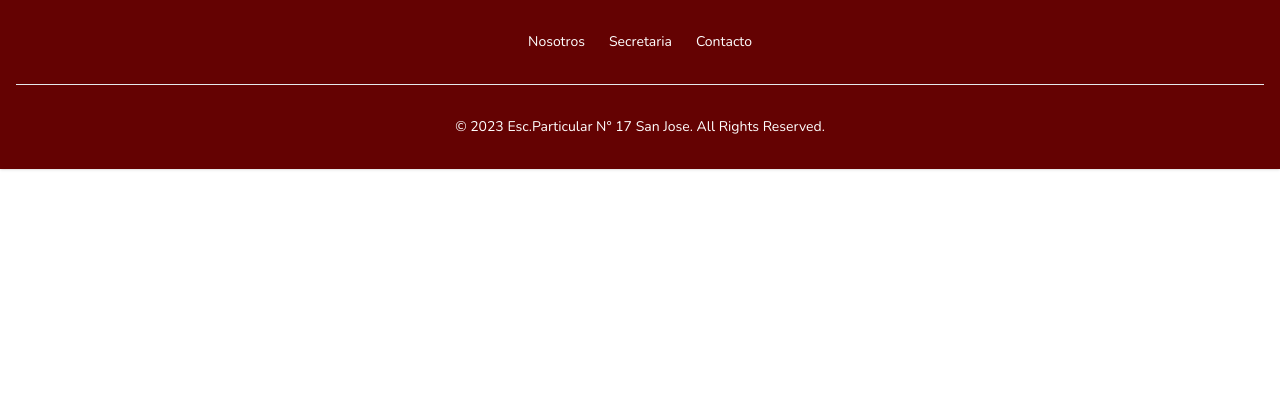
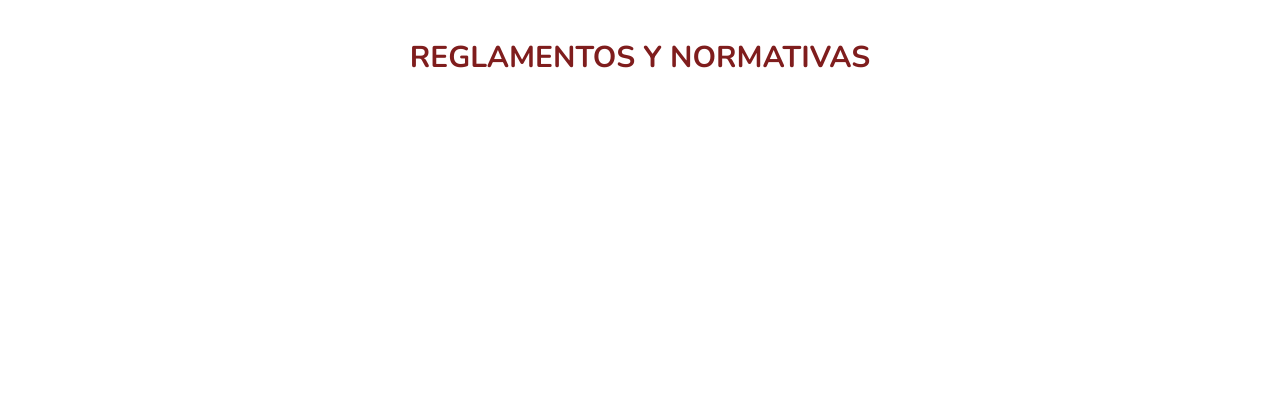
Before and after one commit to hamelec21/sanjose, a Laravel app: page /normativas in a window 1280 px wide. Shown: the part 196-616 px from the top of the page. Before the commit the page ends 366 px from the top, so only its background shows below. Run offline with Laravel 9, Linux system fonts and the light colour scheme; tables that the repository leaves empty hold one stand-in row (values such as "Sample post"); style sheets or scripts are compiled from the project's sources; some libraries are stand-ins or nearby versions.

Commit message:
modificado

```diff
--- a/app/Http/Livewire/Front/ShowNormativas.php
+++ b/app/Http/Livewire/Front/ShowNormativas.php
@@ -2,12 +2,22 @@
 
 namespace App\Http\Livewire\Front;
 
+use App\Models\Normativa;
 use Livewire\Component;
+use WithPagination;
 
 class ShowNormativas extends Component
 {
+    public $search;
+
+    public function updatingSearch()
+    {
+        $this->resetPage();
+    }
     public function render()
     {
-        return view('livewire.front.show-normativas');
+        $normativas =Normativa::where('tipo_documento','normativa o reglamento')->get();
+       // dd($normativas);
+        return view('livewire.front.show-normativas',compact('normativas'));
     }
 }
--- a/resources/views/home.blade.php
+++ b/resources/views/home.blade.php
@@ -40,10 +40,11 @@
             <div class="bg-gray-400 shadow-lg h-48 rounded-lg flex justify-center items-center card-recursos">
                 <div class=" text-white text-lg font-bold">Recursos</div>
             </div>
-
+            <a href="/normativas">
             <div class="bg-gray-400 shadow-lg h-48 rounded-lg flex justify-center items-center card-normas">
                 <div class=" text-white text-lg font-bold">Normativas y Reglamentos</div>
             </div>
+        </a>
 
             <div class="bg-gray-400 shadow-lg h-48 rounded-lg flex justify-center items-center card-calendario">
                 <div class=" text-white text-lg font-bold">Calendario de Actividades</div>
--- a/resources/views/livewire/front/show-normativas.blade.php
+++ b/resources/views/livewire/front/show-normativas.blade.php
@@ -1,3 +1,35 @@
 <div>
-    {{-- To attain knowledge, add things every day; To attain wisdom, subtract things every day. --}}
+
+    <!--inicio de Contenido page-->
+    <div class="container mx-auto">
+        <h1 class="text-3xl text-center mt-10 mb-10 font-bold uppercase text-red-900">Reglamentos y Normativas</h1>
+    </div>
+
+
+    <!-- component -->
+    <div class=" mx-auto lg:max-w-7xl mt-3 ">
+        <div class="max-w-7xl mx-auto px-5 mb-3">
+
+            <div class="mt-6 grid grid-cols-1 gap-y-10 gap-x-6 sm:grid-cols-2 lg:grid-cols-3 xl:gap-x-8">
+                @foreach ($normativas as $norma)
+                    <div class="max-w-xl bg-gray-400 rounded-lg border border-gray-200 shadow-md">
+
+                        <div class="p-5">
+                            <h5 class="mb-2 text-lg font-bold tracking-tight text-gray-900 dark:text-white text-center">
+                                {{ $norma->titulo }}</h5>
+                                <div class="flex justify-center mt-10">
+                                <a href="{{ asset('storage/' . $norma->archivo) }}"
+                                    class="px-4 py-2 bg-red-500 rounded-xl drop-shadow-lg text-md text-white duration-300 hover:bg-red-700"
+                                    download><i class="fa-solid fa-download m-2"></i>Descargar</a>
+                                </div>
+                            <!--df-->
+                        </div>
+                    </div>
+                @endforeach
+
+
+            </div>
+        </div>
+    </div>
+
 </div>
--- a/resources/views/livewire/panel/normativas/show-archivo.blade.php
+++ b/resources/views/livewire/panel/normativas/show-archivo.blade.php
@@ -50,7 +50,7 @@
                                                     <a href="{{ asset('storage/' . $norma->archivo) }}"
                                                         class="px-4 py-2 bg-blue-500 rounded-xl drop-shadow-lg text-md text-white duration-300 hover:bg-blue-700"
                                                         download><i class="fa-solid fa-download m-2"></i>PDF</a>
-                         </div>
+                        </div>
                         </td>
 
                         <td class="py-3 px-6 text-center">
--- a/resources/views/normativas.blade.php
+++ b/resources/views/normativas.blade.php
@@ -26,40 +26,14 @@
 
     @include('menu_principal')
 
-
-
-
-
-
-
-
-
-
+<!--Componente normativas-->
+@livewire('front.show-normativas')
+<br><br><br><br>
+<br><br><br><br>
+<br><br><br><br>
+<br><br><br>
     <!--contenido web-->
-    <footer class="bg-footer  shadow  w-full   relative bottom-0">
-        <div class="w-full  mx-auto p-4 md:py-8">
-            <div class="sm:flex sm:items-center sm:justify-around">
-
-                <ul class="flex flex-wrap items-center mb-6 text-sm font-medium text-white sm:mb-0 dark:text-gray-400">
-                    <li>
-                        <a href="nosotros.html" class="mr-4 hover:underline md:mr-6 ">Nosotros</a>
-                    </li>
-                    <li>
-                        <a href="secretaria.html" class="mr-4 hover:underline md:mr-6">Secretaria</a>
-                    </li>
-
-                    <li>
-                        <a href="contacto.html" class="hover:underline">Contacto</a>
-                    </li>
-                </ul>
-            </div>
-
-            <hr class="my-6 border-gray-200 sm:mx-auto dark:border-gray-700 lg:my-8" />
-            <span class="block text-sm text-white sm:text-center dark:text-gray-400">© 2023 <a href="#"
-                    class="hover:underline">Esc.Particular N° 17 San Jose</a>. All Rights Reserved.</span>
-        </div>
-
-    </footer>
+    @include('footer')
 
     <script src="https://cdnjs.cloudflare.com/ajax/libs/flowbite/1.6.4/flowbite.min.js"></script>
     @livewireScripts
```
